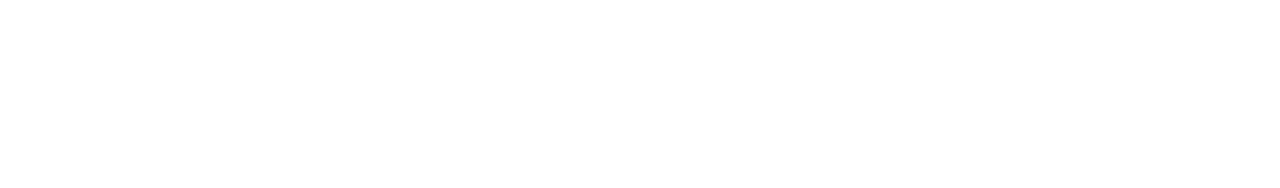
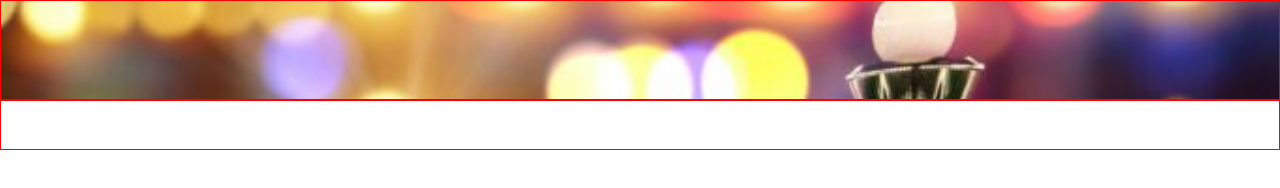
Before and after one commit to CreativTek91/basic-team-project, a website: page index.html in a window 1280 px wide. Drawn offline with Linux system fonts and the light colour scheme.

Commit message:
css updated

```diff
--- a/index.html
+++ b/index.html
@@ -5,6 +5,7 @@
     <meta charset="UTF-8">
     <meta name="viewport" content="width=device-width, initial-scale=1.0">
     <title>Roulette</title>
+    <link rel="stylesheet" href="./style.css">
 </head>
 
 <body>
--- a/style.css
+++ b/style.css
@@ -0,0 +1,29 @@
+*{
+    padding: 0%;
+    margin: 0%;
+    box-sizing: border-box
+}
+
+:root{
+    font-size: 62.5%
+}
+
+header{
+    height: 10rem;
+    width: 100%;
+    background-image: url(./img/Roulette-Casino-Gluecksspiel-681x387.jpg);
+    background-repeat: no-repeat;
+    background-size: cover;
+    border: 1px solid red;
+}
+
+main{
+
+}
+
+footer{
+    margin-bottom: 0;
+    height: 5rem;
+    width: 100%;
+    border: 1px solid red;
+}
```
